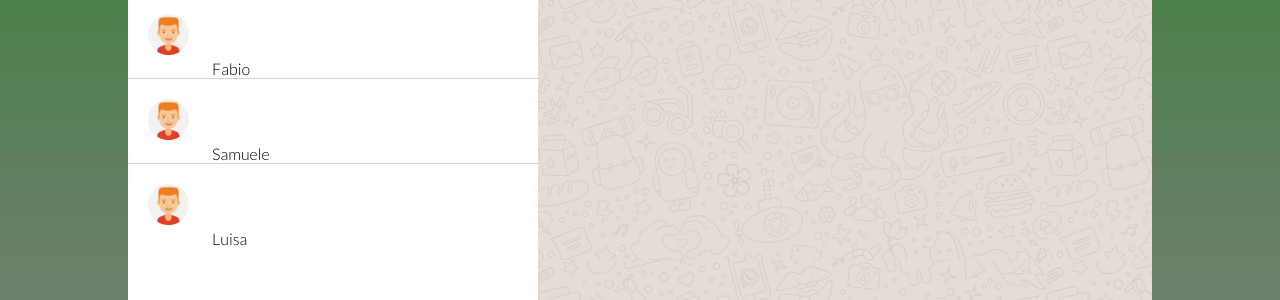
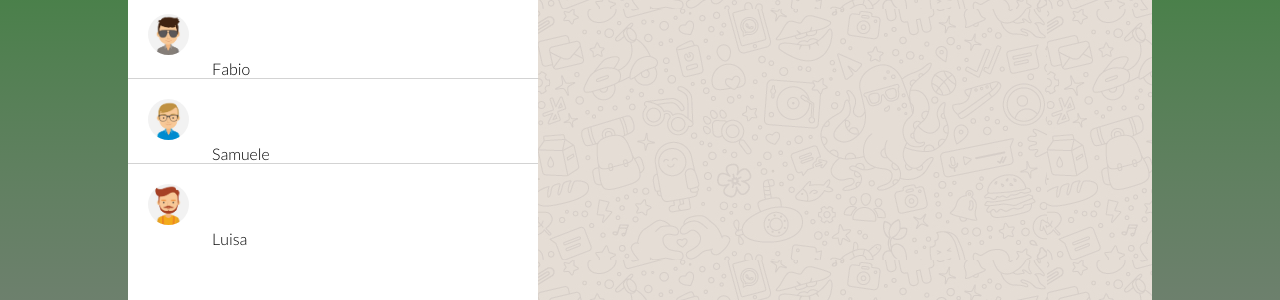
Before and after one commit to mlep89/js-html-css-boolzap, a plain HTML site: page index.html in a window 1280 px wide. Shown: the part 312-612 px from the top of the page. Drawn offline with nearby package versions, Linux system fonts and the light colour scheme.

Commit message:
fix VueJS parte sinistra

```diff
--- a/index.html
+++ b/index.html
@@ -48,7 +48,7 @@
                 </div>
                 <div class="left_main">
                     <ul>
-                        <li v-for="contact in contacts"><img src="img/avatar_1.jpg"alt=""></src> {{contact.name}}</li>
+                        <li v-for="contact in contacts"><img v-bind:src=" 'img/avatar' + contact.avatar + '.jpg'"alt=""></src> {{contact.name}}</li>
                     </ul>
                 </div>
             </div>
```
